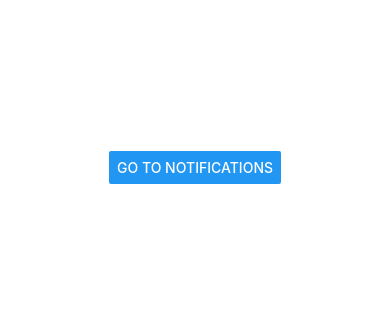
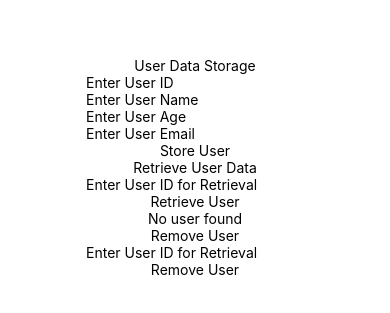
Before and after one commit to GOWRI-SHANKAR07/App_Dev, a React Native app: screen /Homes in a window 390 px wide. Shown: the part 255-568 px from the top of the page. Built offline with nearby package versions, Linux system fonts and the light colour scheme; no server answers.

Commit message:
Feat: Async Storage Implementation - complete

```diff
--- a/screens/HomeScreen.jsx
+++ b/screens/HomeScreen.jsx
@@ -1,18 +1,159 @@
-import { Button, Text, View } from "react-native";
-import { styles } from "../styles/Home";
-import { useColorSchemeContext } from "../theme/ColorSchemeContext";
+import React, { useState } from 'react';
+import { View, Text, TextInput, Button, StyleSheet, SafeAreaView, TouchableOpacity, ScrollView } from 'react-native';
+import AsyncStorage from '@react-native-async-storage/async-storage';
+import { styles } from '../styles/Home';
+import { useColorSchemeContext } from '../theme/ColorSchemeContext';
 
-export default function HomeScreen({ navigation, user }) {
+const UserDataStorage = () => {
+  const [inputId, setInputId] = useState('');
+  const [retrieveId, setRetrieveId] = useState('');
+  const [removeId, setRemoveId] = useState('')
+  const [inputName, setInputName] = useState('');
+  const [inputAge, setInputAge] = useState('');
+  const [inputEmail, setInputEmail] = useState('');
+  const [storedUsers, setStoredUsers] = useState({});
+  const [displayedUser, setDisplayedUser] = useState(null);
 
+  // dark / light theme
   const { colorScheme } = useColorSchemeContext();
 
-    return (
-      <View style={[styles.container, {backgroundColor: colorScheme === 'dark' ? '#3F2E3E' : '#fff'}]}>
-        <Button
-          onPress={() => navigation.navigate('Notification')}
-          title="Go to notifications"
-          style={{backgroundColor: colorScheme === 'dark' ? '#fff' : '#000', color: colorScheme === 'dark' ? '#fff' : '#000'}}
-        />
-      </View>
-    );
+  const storeUser = async () => {
+    try {
+      const newUser = {
+        name: inputName,
+        age: inputAge,
+        email: inputEmail,
+      };
+      const newStoredUsers = {
+        ...storedUsers,
+        [inputId]: newUser,
+      };
+      await AsyncStorage.setItem('users', JSON.stringify(newStoredUsers));
+      setStoredUsers(newStoredUsers);
+      setInputId('');
+      setInputName('');
+      setInputAge('');
+      setInputEmail('');
+    } catch (error) {
+      console.log("Error storing user", error);
+    }
   }
+
+  const retrieveUser = async (id) => {
+    try {
+      const jsonValue = await AsyncStorage.getItem('users');
+      if (jsonValue !== null) {
+        const storedUsers = JSON.parse(jsonValue);
+        const user = storedUsers[id];
+        setDisplayedUser(user);
+      }
+    } catch (error) {
+      console.log("Error retrieving user", error);
+    }
+  }
+
+  const removeUser = async (id) => {
+    try {
+      const jsonValue = await AsyncStorage.getItem('users');
+      if (jsonValue !== null) {
+        const storedUsers = JSON.parse(jsonValue);
+        delete storedUsers[id];
+        await AsyncStorage.setItem('users', JSON.stringify(storedUsers));
+        setStoredUsers(storedUsers);
+        setDisplayedUser(null);
+        setInputId('');
+      }
+    } catch (error) {
+      console.log("Error removing user", error);
+    }
+  }
+
+  console.log(displayedUser);
+
+  return (
+    <SafeAreaView
+      style={
+        [styles.container,
+        { backgroundColor: colorScheme === 'dark' ? '#1a1111' : '#fff' }
+        ]
+      }
+    >
+      <Text style={styles.heading}>User Data Storage</Text>
+      <TextInput
+        style={[styles.input, { color: colorScheme === 'dark' ? '#fff' : '#000',}]}
+        value={inputId}
+        onChangeText={setInputId}
+        placeholder="Enter User ID"
+        placeholderTextColor= {colorScheme === 'dark' ? '#fff' : '#000'}
+      />
+      <TextInput
+        style={[styles.input, { color: colorScheme === 'dark' ? '#fff' : '#000' }]}
+        value={inputName}
+        onChangeText={setInputName}
+        placeholder="Enter User Name"
+        placeholderTextColor= {colorScheme === 'dark' ? '#fff' : '#000'}
+      />
+      <TextInput
+        style={[styles.input, { color: colorScheme === 'dark' ? '#fff' : '#000' }]}
+        value={inputAge}
+        onChangeText={setInputAge}
+        placeholder="Enter User Age"
+        placeholderTextColor= {colorScheme === 'dark' ? '#fff' : '#000'}
+      />
+      <TextInput
+        style={[styles.input, { color: colorScheme === 'dark' ? '#fff' : '#000' }]}
+        value={inputEmail}
+        onChangeText={setInputEmail}
+        placeholder="Enter User Email"
+        placeholderTextColor= {colorScheme === 'dark' ? '#fff' : '#000'}
+      />
+      <TouchableOpacity
+        style={styles.btnCont}
+        onPress={storeUser}
+      >
+        <Text style={styles.btnTxt}>Store User</Text>
+      </TouchableOpacity>
+      <Text style={styles.sectionHeading}>Retrieve User Data</Text>
+      <TextInput
+        style={[styles.input, { color: colorScheme === 'dark' ? '#fff' : '#000' }]}
+        value={retrieveId}
+        onChangeText={setRetrieveId}
+        placeholder="Enter User ID for Retrieval"
+        placeholderTextColor= {colorScheme === 'dark' ? '#fff' : '#000'}
+      />
+      <TouchableOpacity
+        style={styles.btnCont}
+        onPress={() => retrieveUser(retrieveId)}
+      >
+        <Text style={styles.btnTxt}>Retrieve User</Text>
+      </TouchableOpacity>
+      {displayedUser ? (
+        <ScrollView style={styles.userData}>
+          <Text>Name: {displayedUser.name}</Text>
+          <Text>Age: {displayedUser.age}</Text>
+          <Text>Email: {displayedUser.email}</Text>
+        </ScrollView>
+      ) : (
+        <Text style={styles.errTxt}>No user found</Text>
+      )
+      }
+      <Text style={styles.sectionHeading}>Remove User</Text>
+      <TextInput
+        style={[styles.input, { color: colorScheme === 'dark' ? '#fff' : '#000' }]}
+        value={removeId}
+        onChangeText={setRemoveId}
+        placeholder="Enter User ID for Retrieval"
+        placeholderTextColor= {colorScheme === 'dark' ? '#fff' : '#000'}
+      />
+      <TouchableOpacity
+        style={styles.btnCont}
+        onPress={() => removeUser(removeId)}
+      >
+        <Text style={styles.btnTxt}>Remove User</Text>
+      </TouchableOpacity>
+    </SafeAreaView>
+  );
+};
+
+
+export default UserDataStorage;
```
